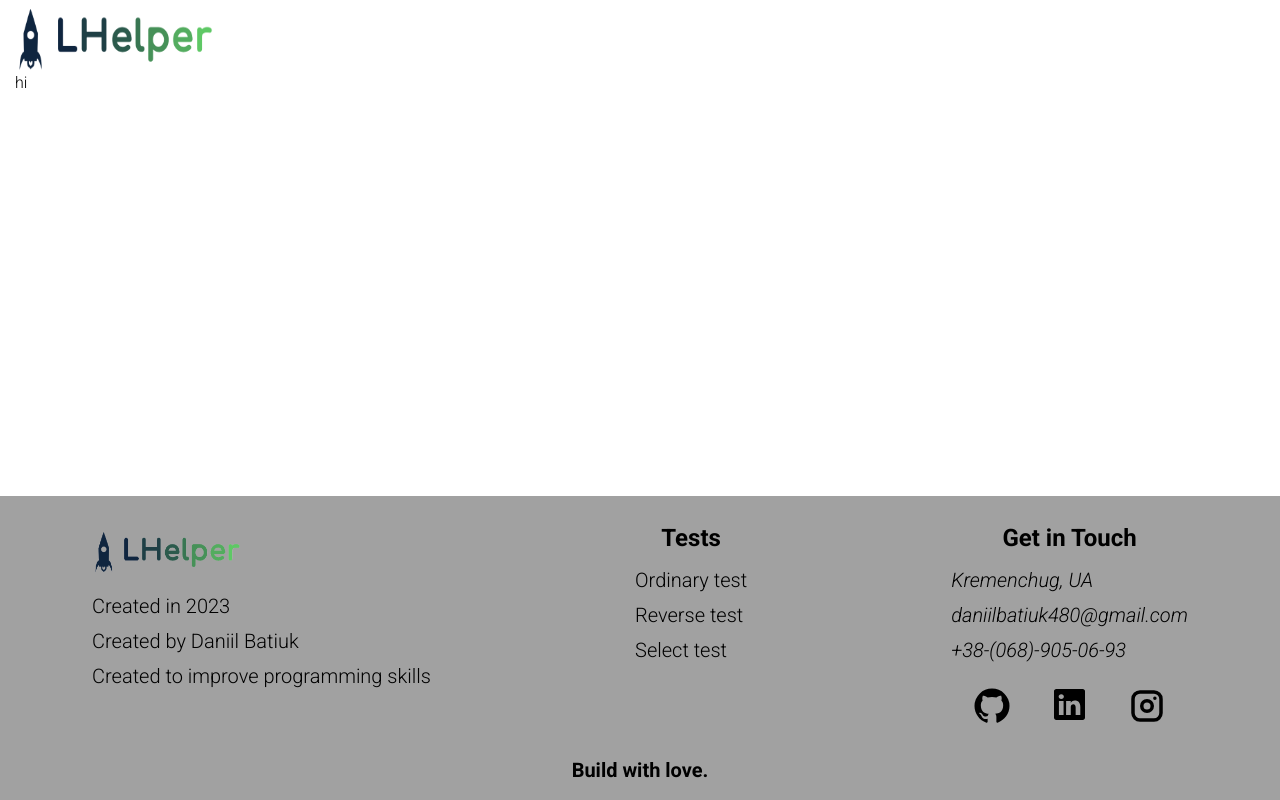
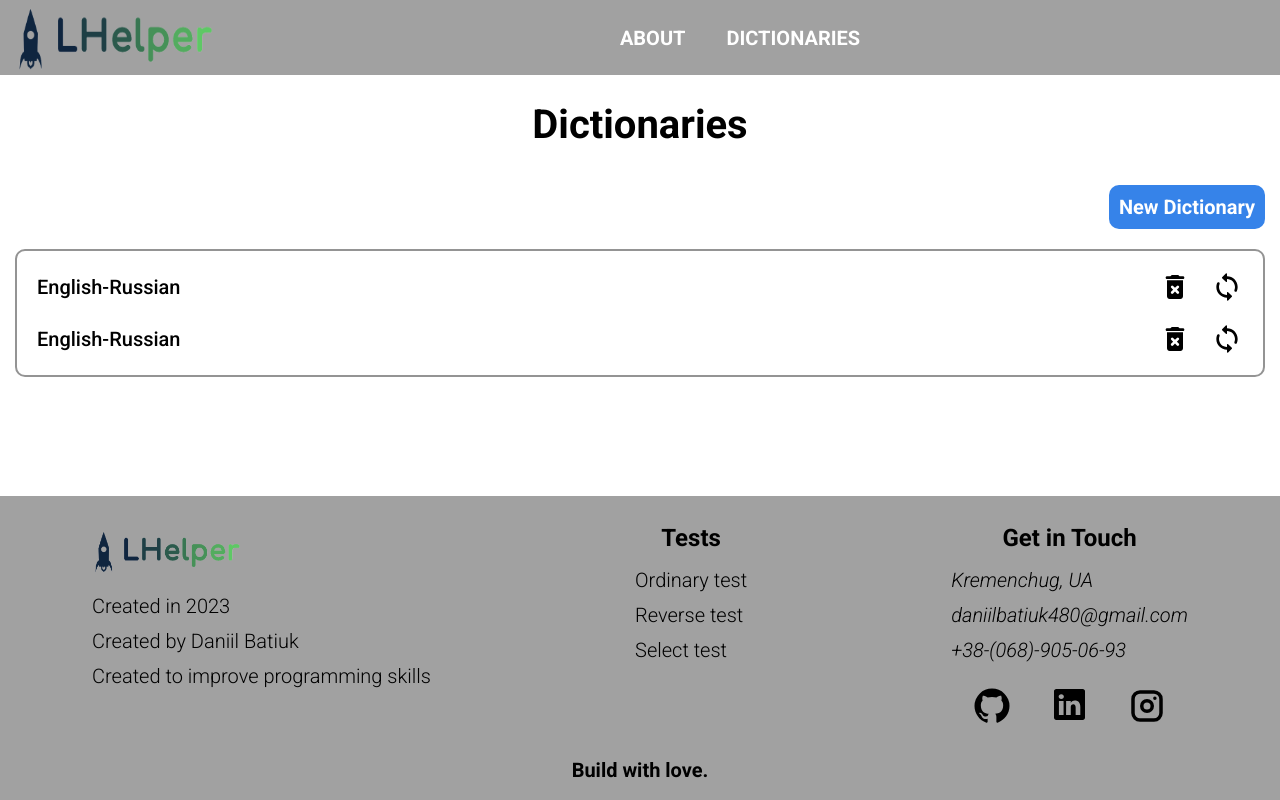
Before and after one commit to DaniilBatiuk/Remember_Helper, a Next.js app in the folder client/: page /dictionaries in a window 1280 px wide. Built offline with nearby package versions, Linux system fonts and the light colour scheme.

Commit message:
dictionaries

```diff
--- a/client/src/app/dictionaries/page.tsx
+++ b/client/src/app/dictionaries/page.tsx
@@ -1,3 +1,4 @@
+import Dictionaries from '@/components/Dictionaries/Dictionaries';
 import { Metadata } from 'next';
 
 export const metadata: Metadata = {
@@ -5,7 +6,7 @@ export const metadata: Metadata = {
 };
 
 const DictionariesPage: React.FC = () => {
-  return <div>hi</div>;
+  return <Dictionaries />;
 };
 
 export default DictionariesPage;
--- /dev/null
+++ b/client/src/components/Dictionaries/Dictionaries.scss
@@ -0,0 +1,73 @@
+.dictionaries {
+  margin-top: 30px;
+  display: flex;
+  flex-direction: column;
+  margin-bottom: 50px;
+
+  &__title {
+    font-size: clamp(35px, 4vw, 40px);
+    font-weight: 700;
+    text-align: center;
+  }
+
+  &__new {
+    margin-top: 40px;
+    background-color: rgb(54, 131, 233);
+    padding: 10px;
+    font-size: 20px;
+    font-weight: 600;
+    color: white;
+    border-radius: 10px;
+    transition: background-color 0.1s ease;
+    align-self: flex-end;
+
+    &:hover {
+      background-color: rgb(30, 68, 117);
+    }
+  }
+
+  &__list {
+    margin-top: 20px;
+    border: 2px solid rgb(148, 148, 148);
+    border-radius: 10px;
+    padding: 20px;
+    display: flex;
+    flex-direction: column;
+    row-gap: 20px;
+  }
+
+  &__item {
+  }
+}
+
+.item {
+  display: flex;
+  justify-content: space-between;
+  align-items: center;
+
+  &__title {
+    font-size: clamp(18px, 4vw, 20px);
+    font-weight: 500;
+  }
+
+  &__icons {
+    display: flex;
+    column-gap: 20px;
+  }
+
+  &__icon-delete {
+    transition: color 0.1s ease;
+    &:hover {
+      color: rgb(184, 42, 42);
+      cursor: pointer;
+    }
+  }
+
+  &__icon-update {
+    transition: color 0.1s ease;
+    &:hover {
+      color: rgb(75, 153, 241);
+      cursor: pointer;
+    }
+  }
+}
--- /dev/null
+++ b/client/src/components/Dictionaries/Dictionaries.tsx
@@ -0,0 +1,72 @@
+import React from 'react';
+import './Dictionaries.scss';
+
+const Dictionaries: React.FC = () => {
+  return (
+    <section className="dictionaries">
+      <h2 className="dictionaries__title">Dictionaries</h2>
+      <button className="dictionaries__new">New Dictionary</button>
+      <div className="dictionaries__list">
+        <div className="dictionaries__item item">
+          <div className="item__title">English-Russian</div>
+          <div className="item__icons">
+            <svg
+              xmlns="http://www.w3.org/2000/svg"
+              width="32"
+              height="32"
+              viewBox="0 0 24 24"
+              className="item__icon-delete"
+            >
+              <path
+                fill="currentColor"
+                d="M6 19c0 1.1.9 2 2 2h8c1.1 0 2-.9 2-2V7H6v12zm3.17-6.41a.996.996 0 1 1 1.41-1.41L12 12.59l1.41-1.41a.996.996 0 1 1 1.41 1.41L13.41 14l1.41 1.41a.996.996 0 1 1-1.41 1.41L12 15.41l-1.41 1.41a.996.996 0 1 1-1.41-1.41L10.59 14l-1.42-1.41zM18 4h-2.5l-.71-.71c-.18-.18-.44-.29-.7-.29H9.91c-.26 0-.52.11-.7.29L8.5 4H6c-.55 0-1 .45-1 1s.45 1 1 1h12c.55 0 1-.45 1-1s-.45-1-1-1z"
+              />
+            </svg>
+            <svg
+              xmlns="http://www.w3.org/2000/svg"
+              width="32"
+              height="32"
+              viewBox="0 0 24 24"
+              className="item__icon-update"
+            >
+              <path
+                fill="currentColor"
+                d="M12 4V2.21c0-.45-.54-.67-.85-.35l-2.8 2.79c-.2.2-.2.51 0 .71l2.79 2.79c.32.31.86.09.86-.36V6c3.31 0 6 2.69 6 6c0 .79-.15 1.56-.44 2.25c-.15.36-.04.77.23 1.04c.51.51 1.37.33 1.64-.34c.37-.91.57-1.91.57-2.95c0-4.42-3.58-8-8-8zm0 14c-3.31 0-6-2.69-6-6c0-.79.15-1.56.44-2.25c.15-.36.04-.77-.23-1.04c-.51-.51-1.37-.33-1.64.34C4.2 9.96 4 10.96 4 12c0 4.42 3.58 8 8 8v1.79c0 .45.54.67.85.35l2.79-2.79c.2-.2.2-.51 0-.71l-2.79-2.79a.5.5 0 0 0-.85.36V18z"
+              />
+            </svg>
+          </div>
+        </div>
+        <div className="dictionaries__item item">
+          <div className="item__title">English-Russian</div>
+          <div className="item__icons">
+            <svg
+              xmlns="http://www.w3.org/2000/svg"
+              width="32"
+              height="32"
+              viewBox="0 0 24 24"
+              className="item__icon-delete"
+            >
+              <path
+                fill="currentColor"
+                d="M6 19c0 1.1.9 2 2 2h8c1.1 0 2-.9 2-2V7H6v12zm3.17-6.41a.996.996 0 1 1 1.41-1.41L12 12.59l1.41-1.41a.996.996 0 1 1 1.41 1.41L13.41 14l1.41 1.41a.996.996 0 1 1-1.41 1.41L12 15.41l-1.41 1.41a.996.996 0 1 1-1.41-1.41L10.59 14l-1.42-1.41zM18 4h-2.5l-.71-.71c-.18-.18-.44-.29-.7-.29H9.91c-.26 0-.52.11-.7.29L8.5 4H6c-.55 0-1 .45-1 1s.45 1 1 1h12c.55 0 1-.45 1-1s-.45-1-1-1z"
+              />
+            </svg>
+            <svg
+              xmlns="http://www.w3.org/2000/svg"
+              width="32"
+              height="32"
+              viewBox="0 0 24 24"
+              className="item__icon-update"
+            >
+              <path
+                fill="currentColor"
+                d="M12 4V2.21c0-.45-.54-.67-.85-.35l-2.8 2.79c-.2.2-.2.51 0 .71l2.79 2.79c.32.31.86.09.86-.36V6c3.31 0 6 2.69 6 6c0 .79-.15 1.56-.44 2.25c-.15.36-.04.77.23 1.04c.51.51 1.37.33 1.64-.34c.37-.91.57-1.91.57-2.95c0-4.42-3.58-8-8-8zm0 14c-3.31 0-6-2.69-6-6c0-.79.15-1.56.44-2.25c.15-.36.04-.77-.23-1.04c-.51-.51-1.37-.33-1.64.34C4.2 9.96 4 10.96 4 12c0 4.42 3.58 8 8 8v1.79c0 .45.54.67.85.35l2.79-2.79c.2-.2.2-.51 0-.71l-2.79-2.79a.5.5 0 0 0-.85.36V18z"
+              />
+            </svg>
+          </div>
+        </div>
+      </div>
+    </section>
+  );
+};
+export default Dictionaries;
--- a/client/src/components/Header/Header.scss
+++ b/client/src/components/Header/Header.scss
@@ -3,6 +3,7 @@
 .header {
   position: relative;
   width: 100%;
+  background-color: rgb(161, 161, 161);
 
   &__container {
     display: flex;
```
Also changed, not shown: client/src/components/Header/Header.tsx (line endings or trailing spaces).
